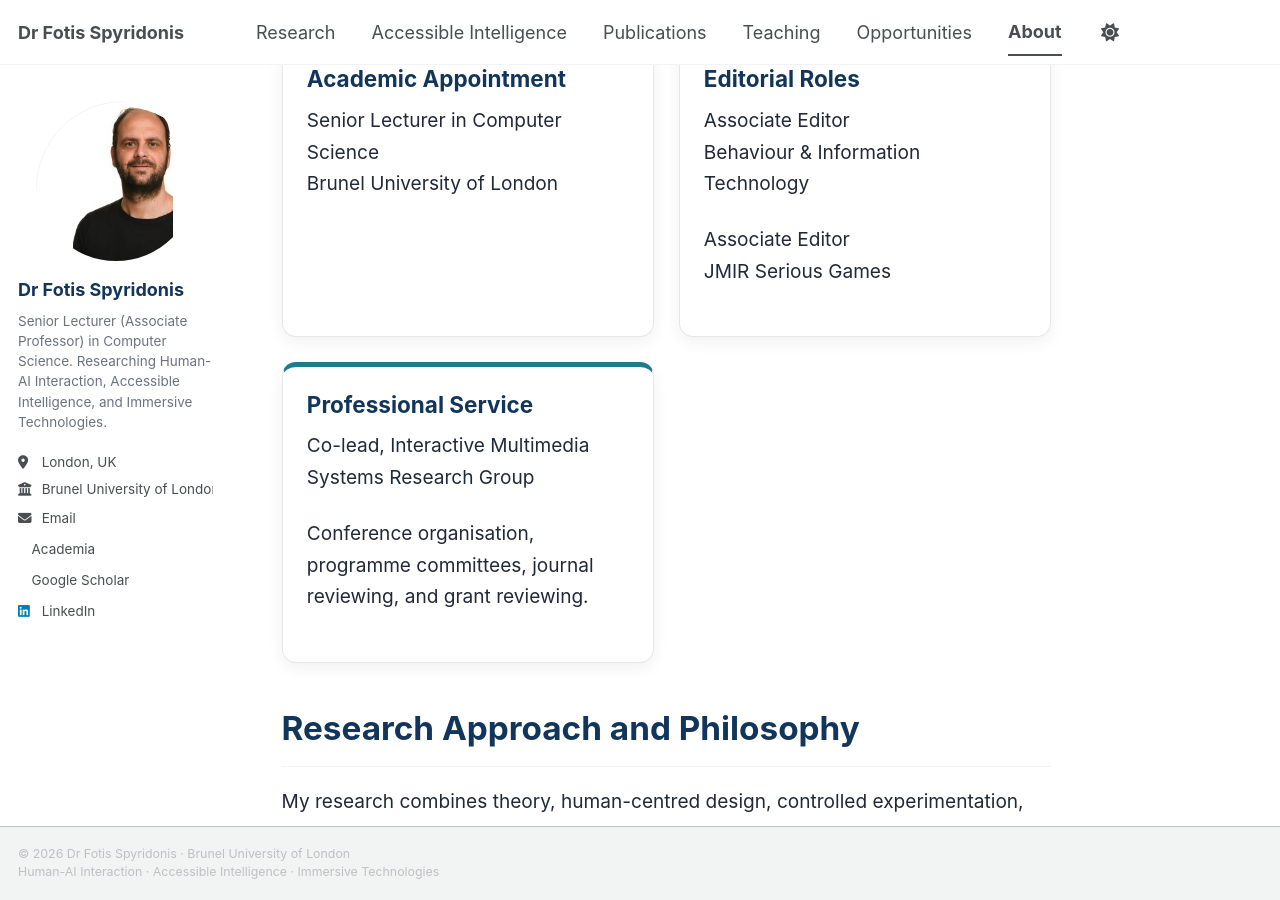
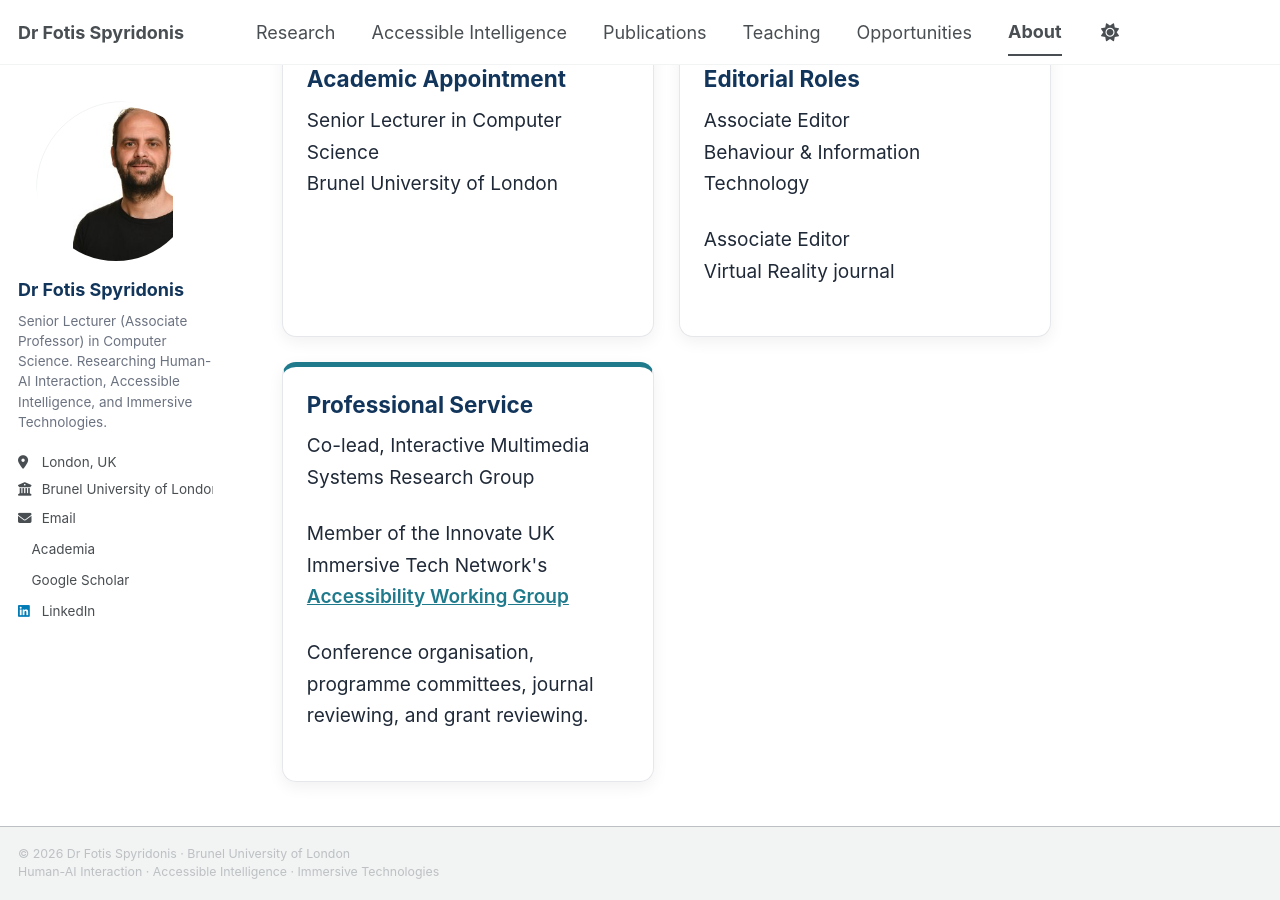
Before and after one commit to fotios-spyridonis/fotios-spyridonis.github.io, a Jekyll site: the page built from _pages/about.md, in a window 1280 px wide and 900 px high, scrolled down 843 px. Built offline with Jekyll 4.4.1, drawn with Linux system fonts in a browser that asks for light colours; a style sheet for code colours, icons or effects is not loaded.

Commit message:
Modify journal name and add professional service info
Updated journal affiliation and added new professional service details.

```diff
--- a/_pages/about.md
+++ b/_pages/about.md
@@ -31,7 +31,7 @@ Brunel University of London</p>
 Behaviour & Information Technology</p>
 
 <p>Associate Editor<br>
-JMIR Serious Games</p>
+Virtual Reality journal</p>
 
 </div>
 
@@ -39,6 +39,8 @@ JMIR Serious Games</p>
 <h3>Professional Service</h3>
 
 <p>Co-lead, Interactive Multimedia Systems Research Group</p>
+
+<p> Member of the Innovate UK Immersive Tech Network's <a href="https://iuk.immersivetechnetwork.org/working-groups/accessibility/"> Accessibility Working Group </a> </p>
 
 <p>Conference organisation, programme committees, journal reviewing, and grant reviewing.</p>
 
```
